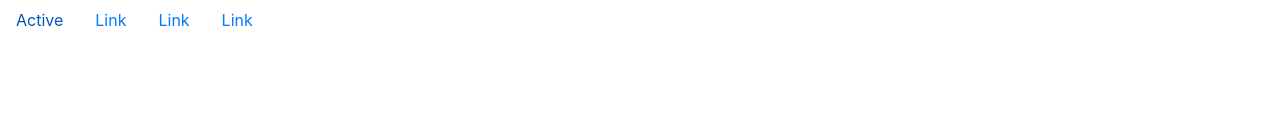
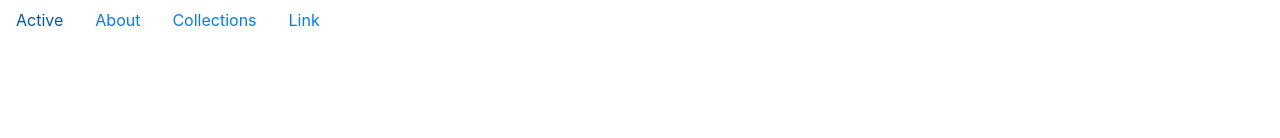
Before and after one commit to astan99/Digital-Publishing, a plain HTML site: page docs/index.html in a window 1280 px wide. Shown: the top 138 px of the page. Drawn offline with nearby package versions, Linux system fonts and the light colour scheme.

Commit message:
Nov 23, 2026, 12:49 PM

```diff
--- a/docs/index.html
+++ b/docs/index.html
@@ -10,8 +10,8 @@
 <body>
     <nav class="nav">
   <a class="nav-link active" aria-current="page" href="#">Active</a>
-  <a class="nav-link" href="#">Link</a>
-  <a class="nav-link" href="#">Link</a>
+  <a class="nav-link" href="#">About</a>
+  <a class="nav-link" href="#">Collections</a>
   <a class="nav-link" href="#">Link</a>
     </nav>
 
```
